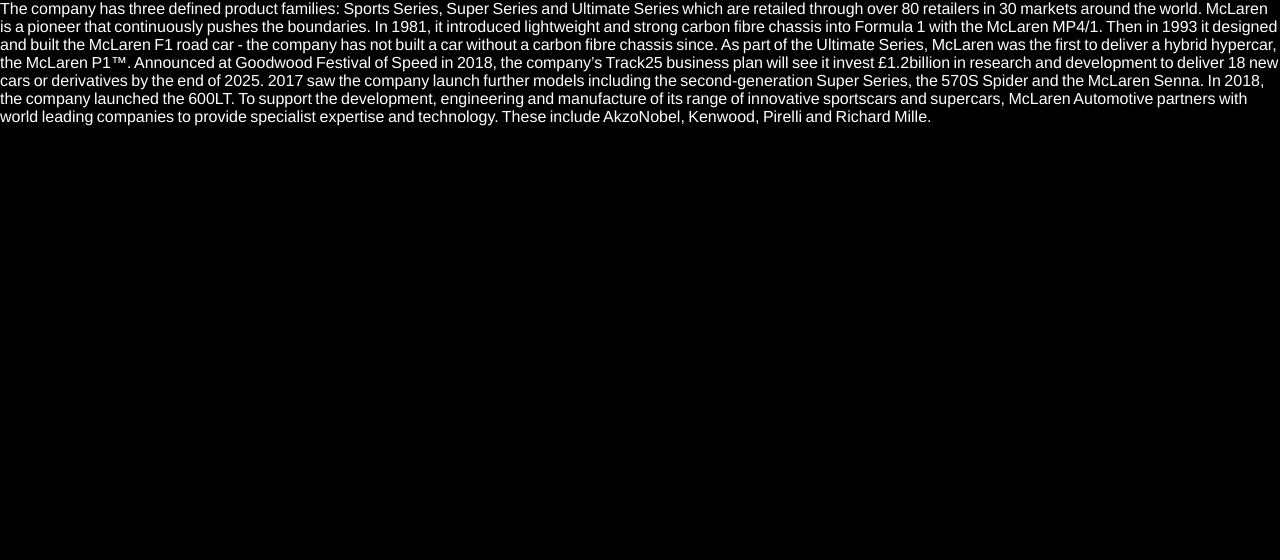
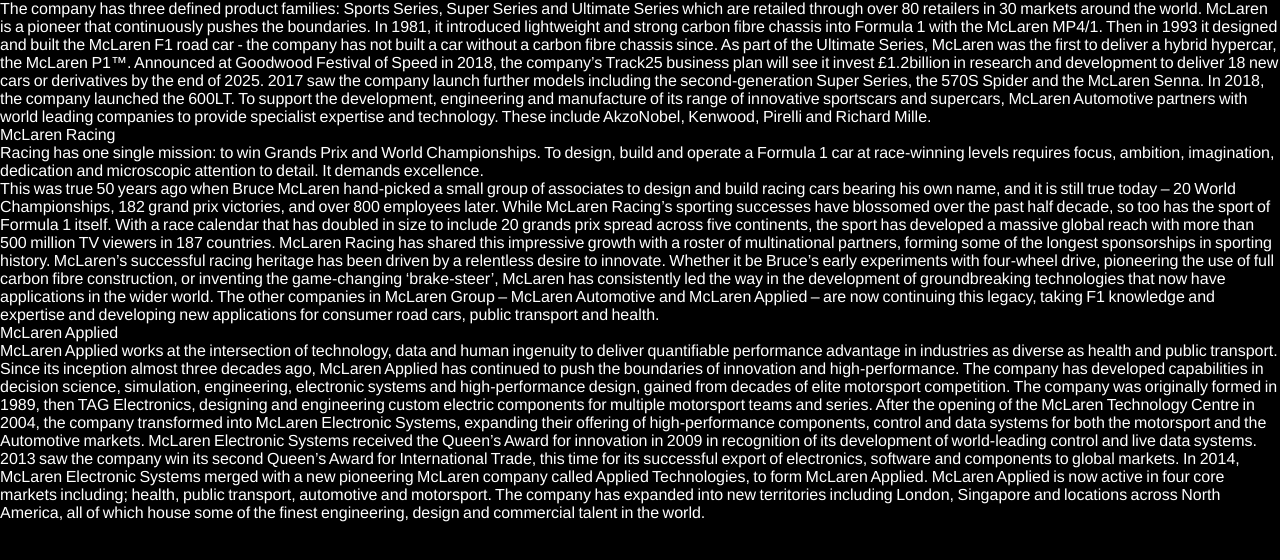
Before and after one commit to deokgu4624/Mercedes, a plain HTML site: page index.html in a window 1280 px wide. Shown: the part 208-768 px from the top of the page. Drawn offline with Linux system fonts and the light colour scheme.

Commit message:
내용추가

```diff
--- a/index.html
+++ b/index.html
@@ -19,17 +19,27 @@
             <p>McLaren Automotive</p>
             <p>McLaren Automotive is a creator of luxury, high-performance sportscars and supercars.</p>
             <p>Every vehicle is hand-assembled at the McLaren Production Centre (MPC) in Woking, Surrey, England.
-
             Launched in 2010, the company is now the largest part of the McLaren Group.
-
             The company has three defined product families: Sports Series, Super Series and Ultimate Series which are retailed through over 80 retailers in 30 markets around the world.
-
             McLaren is a pioneer that continuously pushes the boundaries. In 1981, it introduced lightweight and strong carbon fibre chassis into Formula 1 with the McLaren MP4/1. Then in 1993 it designed and built the McLaren F1 road car - the company has not built a car without a carbon fibre chassis since. As part of the Ultimate Series, McLaren was the first to deliver a hybrid hypercar, the McLaren P1™.
             Announced at Goodwood Festival of Speed in 2018, the company’s Track25 business plan will see it invest £1.2billion in research and development to deliver 18 new cars or derivatives by the end of 2025.
-
             2017 saw the company launch further models including the second-generation Super Series, the 570S Spider and the McLaren Senna. In 2018, the company launched the 600LT.
-
             To support the development, engineering and manufacture of its range of innovative sportscars and supercars, McLaren Automotive partners with world leading companies to provide specialist expertise and technology. These include AkzoNobel, Kenwood, Pirelli and Richard Mille.
+            </p>
+            <p>McLaren Racing</p>
+            <p>Racing has one single mission: to win Grands Prix and World Championships. To design, build and operate a Formula 1 car at race-winning levels requires focus, ambition, imagination, dedication and microscopic attention to detail. It demands excellence.</p>
+            <p>This was true 50 years ago when Bruce McLaren hand-picked a small group of associates to design and build racing cars bearing his own name, and it is still true today – 20 World Championships, 182 grand prix victories, and over 800 employees later.
+            While McLaren Racing’s sporting successes have blossomed over the past half decade, so too has the sport of Formula 1 itself. With a race calendar that has doubled in size to include 20 grands prix spread across five continents, the sport has developed a massive global reach with more than 500 million TV viewers in 187 countries. McLaren Racing has shared this impressive growth with a roster of multinational partners, forming some of the longest sponsorships in sporting history.
+            McLaren’s successful racing heritage has been driven by a relentless desire to innovate. Whether it be Bruce’s early experiments with four-wheel drive, pioneering the use of full carbon fibre construction, or inventing the game-changing ‘brake-steer’, McLaren has consistently led the way in the development of groundbreaking technologies that now have applications in the wider world.
+            The other companies in McLaren Group – McLaren Automotive and McLaren Applied – are now continuing this legacy, taking F1 knowledge and expertise and developing new applications for consumer road cars, public transport and health.
+            </p>
+            <p>McLaren Applied</p>
+            <p>McLaren Applied works at the intersection of technology, data and human ingenuity to deliver quantifiable performance advantage in industries as diverse as health and public transport.</p>
+            <p>Since its inception almost three decades ago, McLaren Applied has continued to push the boundaries of innovation and high-performance. The company has developed capabilities in decision science, simulation, engineering, electronic systems and high-performance design, gained from decades of elite motorsport competition.
+            The company was originally formed in 1989, then TAG Electronics, designing and engineering custom electric components for multiple motorsport teams and series. After the opening of the McLaren Technology Centre in 2004, the company transformed into McLaren Electronic Systems, expanding their offering of high-performance components, control and data systems for both the motorsport and the Automotive markets.
+            McLaren Electronic Systems received the Queen’s Award for innovation in 2009 in recognition of its development of world-leading control and live data systems. 2013 saw the company win its second Queen’s Award for International Trade, this time for its successful export of electronics, software and components to global markets.
+            In 2014, McLaren Electronic Systems merged with a new pioneering McLaren company called Applied Technologies, to form McLaren Applied.
+            McLaren Applied is now active in four core markets including; health, public transport, automotive and motorsport. The company has expanded into new territories including London, Singapore and locations across North America, all of which house some of the finest engineering, design and commercial talent in the world.
             </p>
         </section>
     </div>
```
Lines whose indentation alone changed are shown as unchanged.
